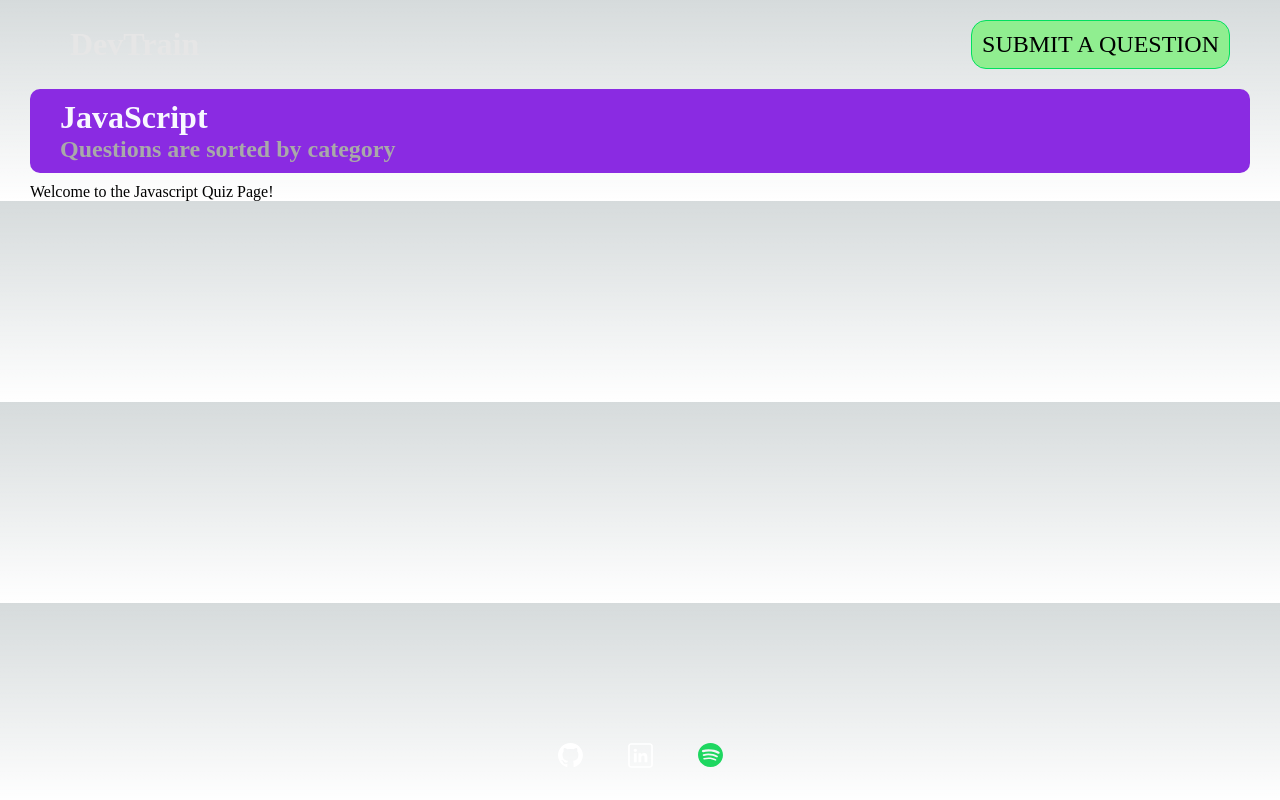
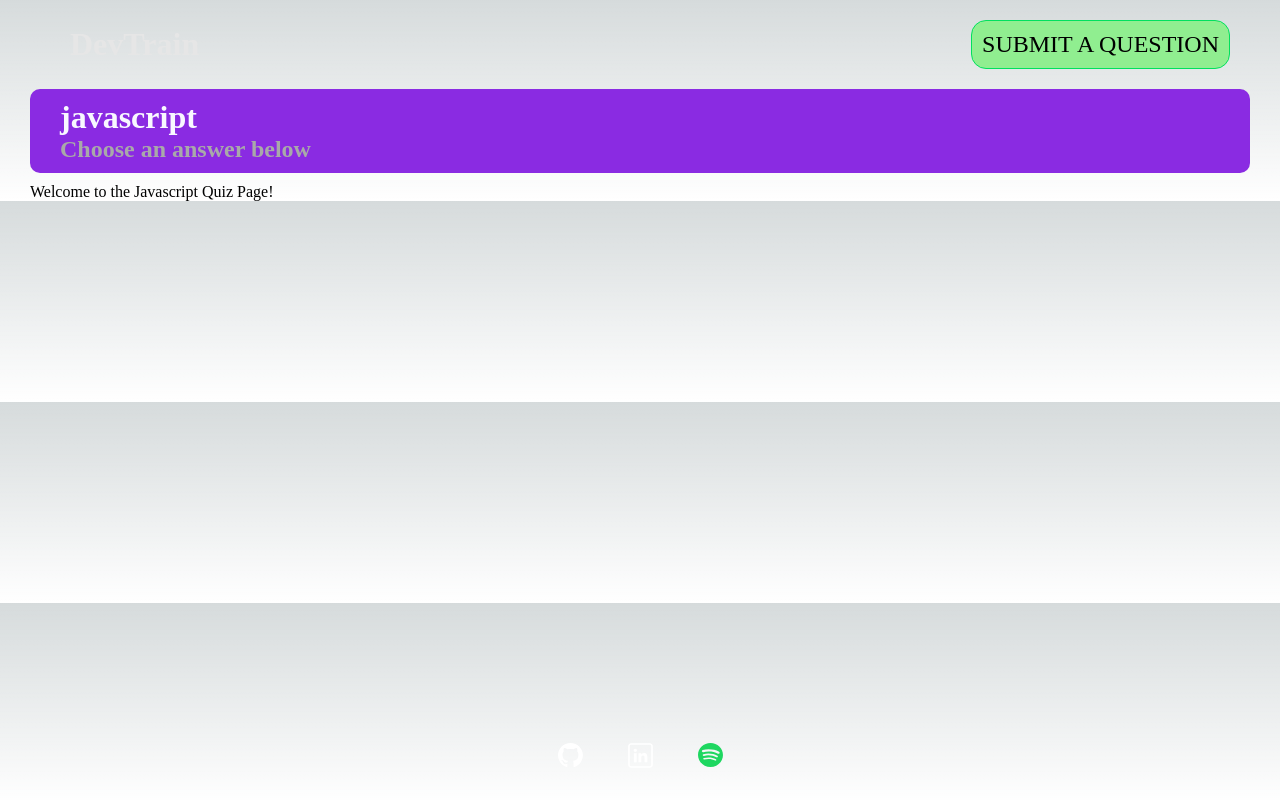
Before and after one commit to alexgeis/JavaScript-Quiz, a Next.js app in the folder quiz-app/: page /javascript in a window 1280 px wide. Built offline with nearby package versions, Linux system fonts and the light colour scheme.

Commit message:
update JavascriptPage to use context to update the header text and subtext

```diff
--- a/quiz-app/data/helpers/extractViewData.ts
+++ b/quiz-app/data/helpers/extractViewData.ts
@@ -9,10 +9,9 @@ const emptyTopic: Topic = {
 	questions: [],
 };
 export const getTopicData = (topicName: string): Topic => {
-	const matchesTopicName = (topic: Topic): void => {
-		topic.text.toLowerCase() === topicName.toLowerCase();
-	};
-	const result: Topic | undefined = quizDB.find(matchesTopicName);
+	const result: Topic | undefined = quizDB.find(
+		(topic) => topic.text.toLowerCase() === topicName.toLowerCase()
+	);
 	return result !== undefined ? result : emptyTopic;
 };
 
--- a/quiz-app/pages/javascript/index.tsx
+++ b/quiz-app/pages/javascript/index.tsx
@@ -1,14 +1,16 @@
-import { useContext } from "react";
+import { useContext, useEffect } from "react";
 // import { TopicContext } from "../../components/TopicContext";
 import { useTopic } from "../../components/TopicContext";
 import { getTopicData } from "../../data/helpers/extractViewData";
 
 function JavascriptPage() {
 	const { topic, setTopic, subText, setSubText } = useTopic();
-	setTopic("JavaScript");
+	useEffect(() => {
+		setTopic("JavaScript");
+		setSubText("Choose an answer below");
+	}, [setTopic, setSubText]);
 
-	const javascriptData = getTopicData("javascript");
-	console.log(javascriptData);
+	const javascriptData = getTopicData(topic);
 
 	return <div>Welcome to the Javascript Quiz Page!</div>;
 }
```
